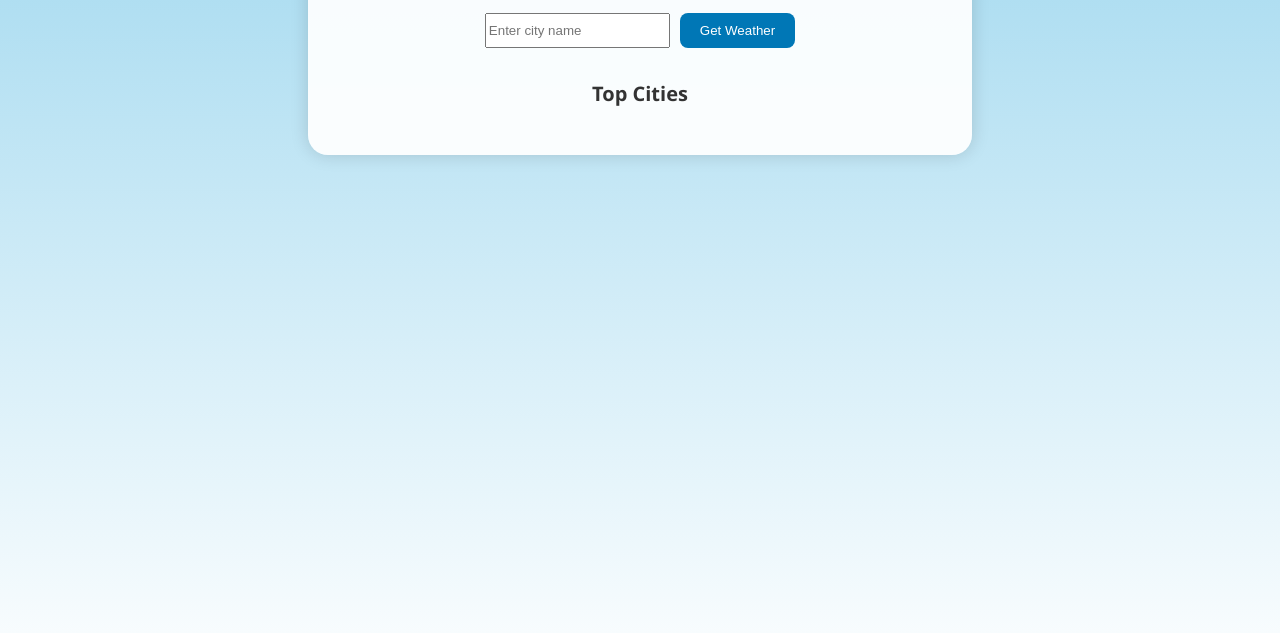
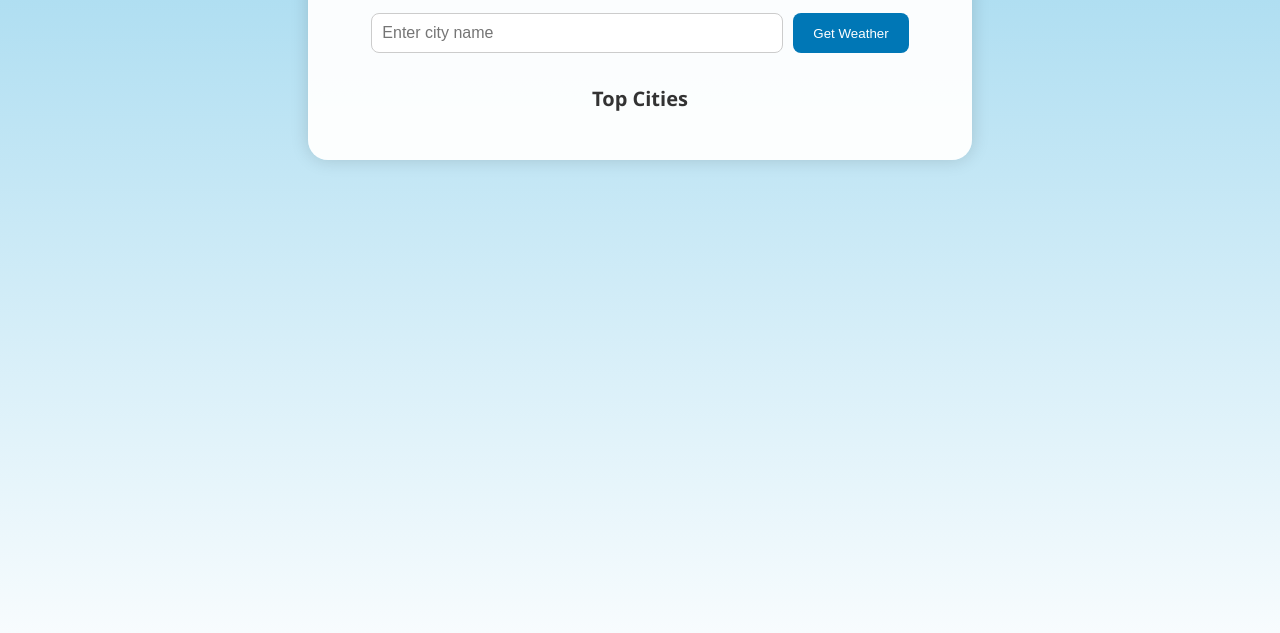
Before and after one commit to Nightyelf2403/app, a plain HTML site: page client/index.html in a window 1280 px wide. Shown: the part 139-772 px from the top of the page. Drawn offline with Linux system fonts and the light colour scheme; no server answers.

Commit message:
Update style.css

```diff
--- a/client/style.css
+++ b/client/style.css
@@ -13,7 +13,7 @@ body {
   text-align: center;
   width: 90%;
   max-width: 600px;
-  background-color: rgba(255, 255, 255, 0.92);
+  background-color: rgba(255, 255, 255, 0.95);
   padding: 2rem;
   border-radius: 20px;
   box-shadow: 0 0 18px rgba(0, 0, 0, 0.15);
@@ -30,9 +30,10 @@ form {
   gap: 10px;
   justify-content: center;
   margin-bottom: 1.5rem;
+  flex-wrap: wrap;
 }
 
-input[type="text"] {
+input[type="text"], input[list] {
   padding: 10px;
   width: 65%;
   border: 1px solid #ccc;
```
